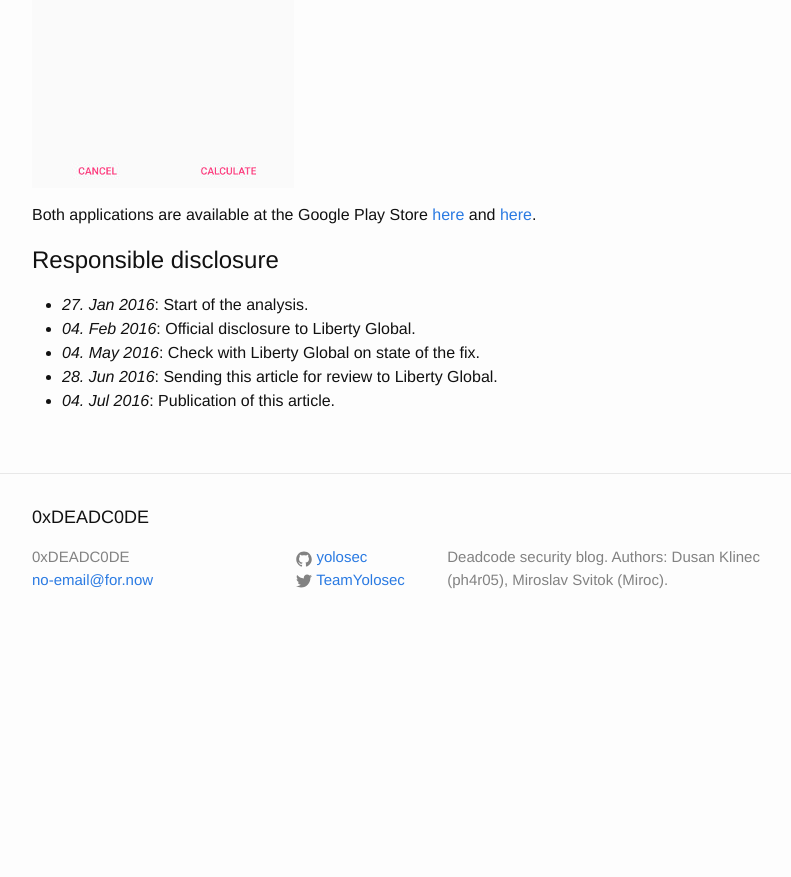
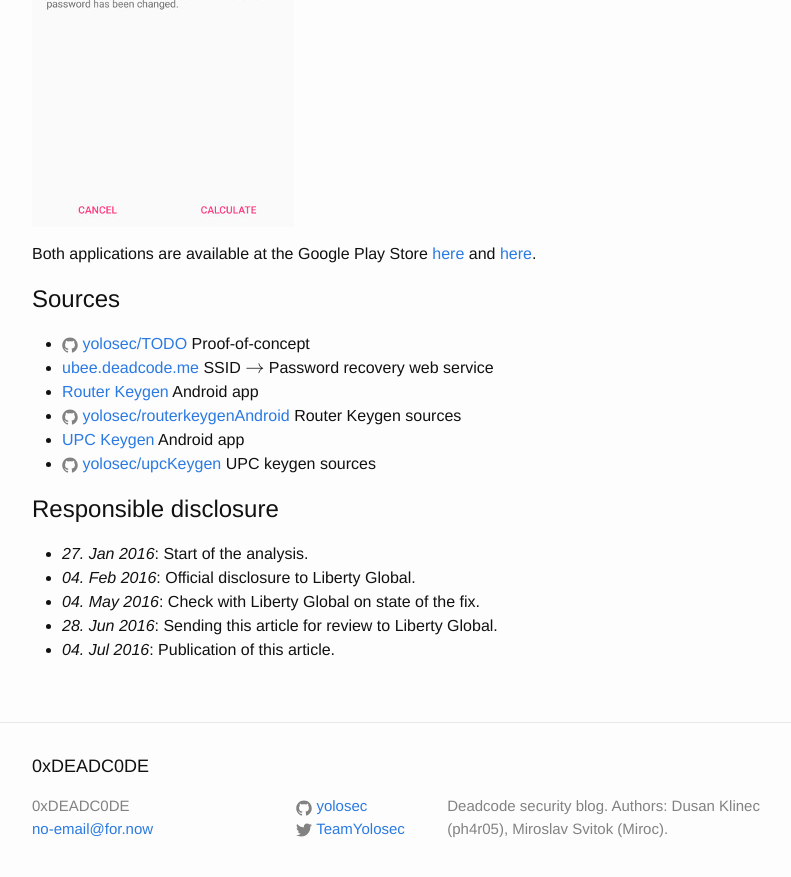
Before and after one commit to yolosec/deadcodeBlog, a Jekyll site: the page built from _posts/2016-06-14-UPC-UBEE-EVW3226-WPA2-RExing.markdown, in a window 1280 px wide and 900 px high, scrolled down 26639 px. Shown: the top 877 px of the window, without its empty margins (238-1029 px from the left). Built offline with Jekyll 4.4.1, drawn with Linux system fonts in a browser that asks for light colours; formulas are drawn with MathJax 3; before the commit the page ends 27290 px from its top, so only the background shows below that; some of the changed text lies outside the part shown.

Commit message:
ubee: Summarizing sources, online service

````diff
--- a/_posts/2016-06-14-UPC-UBEE-EVW3226-WPA2-RExing.markdown
+++ b/_posts/2016-06-14-UPC-UBEE-EVW3226-WPA2-RExing.markdown
@@ -775,6 +775,8 @@ by ph4r05, miroc
   near-BSSID: 647C3412345A, SSID: UPC3856093, PASS: TUXFTTLL
 ```
 
+Or try our online service [ubee.deadcode.me](https://ubee.deadcode.me)
+
 # Wardriving
 And now the funny part.
 To face our results with the reality, we did a small [wardriving](https://en.wikipedia.org/wiki/Wardriving) test. To those who do not know the term, it is an act of searching for available WiFi networks in a specific area, usually from a car.
@@ -806,6 +808,16 @@ To enable users to test their default UPC WiFi keys from their Android phones, w
 
 Both applications are available at the Google Play Store [here](https://play.google.com/store/apps/details?id=net.yolosec.routerkeygen2) and [here](https://play.google.com/store/apps/details?id=net.yolosec.upckeygen).
 
+# Sources
+
+* {% include icon-github.html username="yolosec/TODO" %} Proof-of-concept
+* [ubee.deadcode.me](https://ubee.deadcode.me) SSID \\( \rightarrow \\) Password recovery web service
+* [Router Keygen](https://play.google.com/store/apps/details?id=net.yolosec.routerkeygen2) Android app
+* {% include icon-github.html username="yolosec/routerkeygenAndroid" %} Router Keygen sources
+* [UPC Keygen](https://play.google.com/store/apps/details?id=net.yolosec.upckeygen) Android app
+* {% include icon-github.html username="yolosec/upcKeygen" %} UPC keygen sources
+
+
 # Responsible disclosure
 
 - _27. Jan 2016_: Start of the analysis.
````
